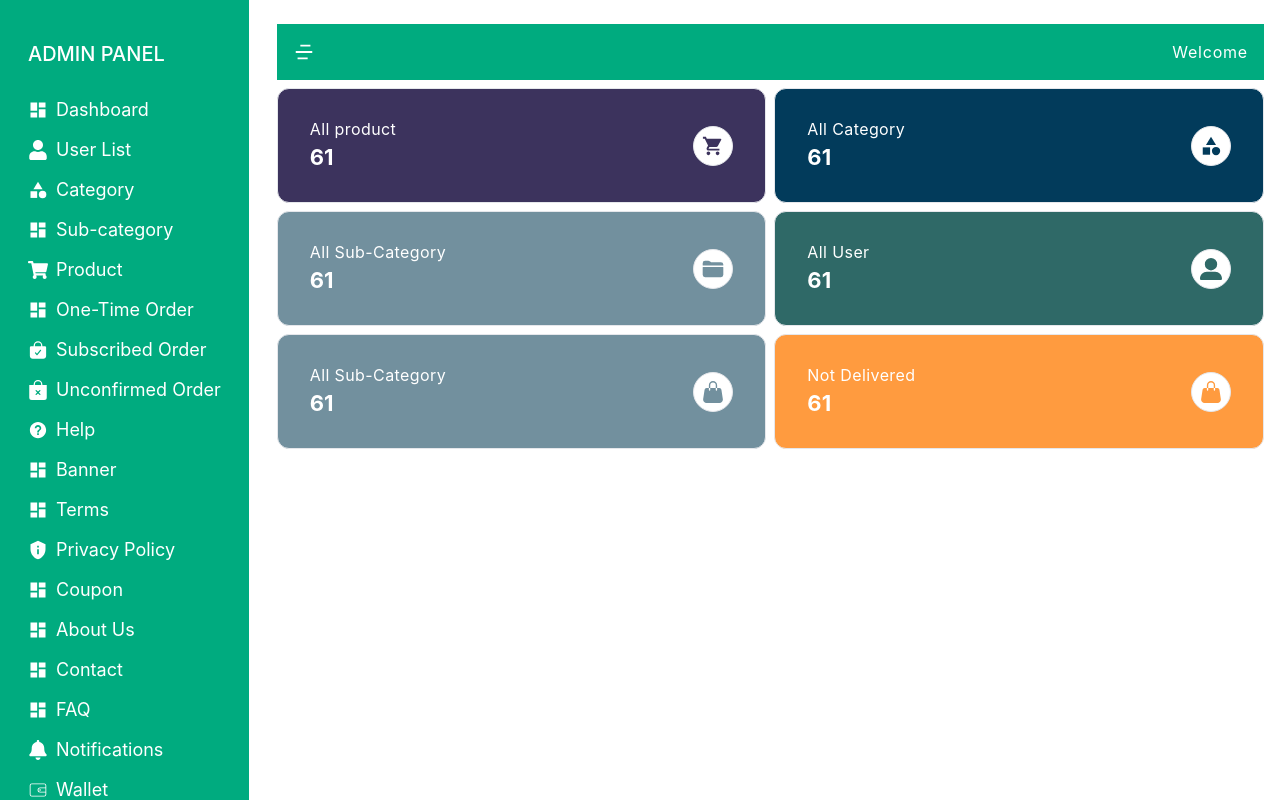
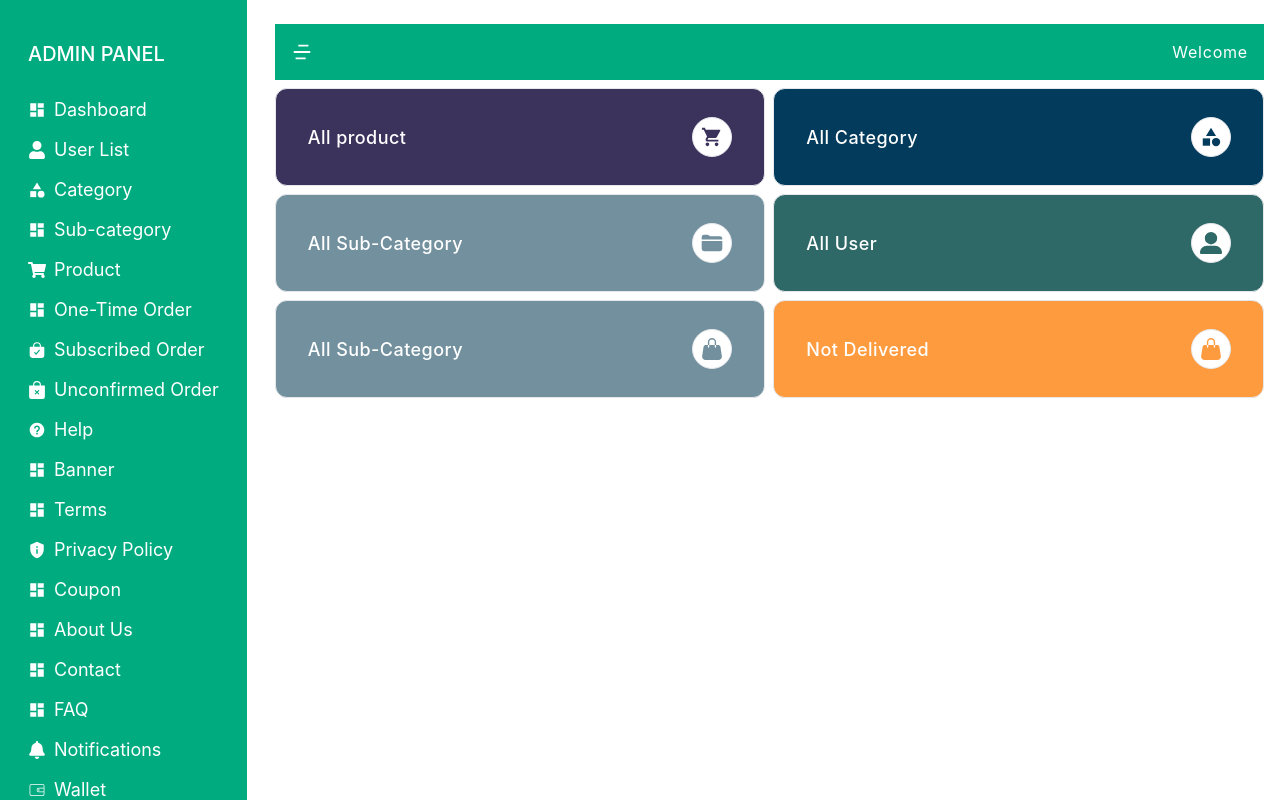
Before and after one commit to iamtoufiq/flyweis-technology-task, a React (Create React App) app: page / in a window 1280 px wide. Built offline with nearby package versions, Linux system fonts and the light colour scheme; no server answers.

Commit message:
Optimize Dashboard component

```diff
--- a/package.json
+++ b/package.json
@@ -9,6 +9,7 @@
     "react": "^18.2.0",
     "react-dom": "^18.2.0",
     "react-icons": "^5.0.1",
+    "react-loader-spinner": "^6.1.6",
     "react-scripts": "5.0.1",
     "web-vitals": "^2.1.4"
   },
--- a/src/components/Box.jsx
+++ b/src/components/Box.jsx
@@ -1,15 +1,12 @@
-import React from "react";
-import { MdShoppingCart } from "react-icons/md";
 const Box = ({ title, icon: Icon, number, bgColor }) => {
-  console.log("bg", bgColor);
   return (
     <div
       className={`flex w-full border justify-between bg-[#3C335D] text-white   px-6 md:px-8 items-center rounded-xl py-5  md:py-7`}
       style={{ backgroundColor: bgColor }}
     >
       <div className="left">
-        <h4 className="tracking-wide">{title}</h4>
-        <h3 className="text-[22px] font-[700]">61</h3>
+        <h4 className="tracking-wide font-[500] text-[18px]">{title}</h4>
+        <h3 className="text-[22px] font-[700]">{number}</h3>
       </div>
 
       <div
--- a/src/components/DashboardBody.jsx
+++ b/src/components/DashboardBody.jsx
@@ -1,19 +1,80 @@
-import React from "react";
+import React, { useMemo } from "react";
 import Box from "./Box";
 import { MdCategory } from "react-icons/md";
 import { MdShoppingCart } from "react-icons/md";
 import { IoFolder } from "react-icons/io5";
 import { BsHandbagFill } from "react-icons/bs";
 import { FaUserLarge } from "react-icons/fa6";
+import useMultipleApi from "../hook/useMultipleApi";
+import Loader from "./Loader";
 const DashboardBody = () => {
+  const endpoints = useMemo(
+    () => [
+      "api/v1/product/admin/products",
+      "api/v1/catg",
+      "api/v1/catg/subcategory/get",
+      "api/v1/user/all",
+      "api/v1/order/all/user/orders",
+    ],
+    []
+  );
+
+  const { data, loading, error } = useMultipleApi(endpoints);
+
+  console.log("data", data);
+  console.log("loading", loading);
+  console.log("error", error);
+  const productCount = data && data[0]?.value?.products?.length;
+  const categoryCount = data && data[1]?.value?.categories?.length;
+  const subcategoryCount = data && data[2]?.value?.length;
+  const allUsersCount = data && data[3]?.value?.users?.length;
+  const pendingOrderCount = data && data[4]?.value?.unconfirmedOrders?.length;
+  if (loading) {
+    return <Loader />;
+  }
+  if (error) {
+    return (
+      <div className="text-red-600 text-2xl">Error: something went wrong</div>
+    );
+  }
   return (
     <div className="grid grid-cols-1 md:grid-cols-2 gap-2">
-      <Box title="All product" icon={MdShoppingCart} bgColor="#3C335D" />
-      <Box title="All Category" icon={MdCategory} bgColor="#023B5B" />
-      <Box title="All Sub-Category" icon={IoFolder} bgColor="#72909E" />
-      <Box title="All User" icon={FaUserLarge} bgColor="#2F6967" />
-      <Box title="All Sub-Category" icon={BsHandbagFill} bgColor="#72909E" />
-      <Box title="Not Delivered" icon={BsHandbagFill} bgColor="#FF9B3F" />
+      <Box
+        title="All product"
+        icon={MdShoppingCart}
+        number={productCount}
+        bgColor="#3C335D"
+      />
+      <Box
+        title="All Category"
+        icon={MdCategory}
+        number={categoryCount}
+        bgColor="#023B5B"
+      />
+      <Box
+        title="All Sub-Category"
+        icon={IoFolder}
+        number={subcategoryCount}
+        bgColor="#72909E"
+      />
+      <Box
+        title="All User"
+        icon={FaUserLarge}
+        number={allUsersCount}
+        bgColor="#2F6967"
+      />
+      <Box
+        title="All Sub-Category"
+        icon={BsHandbagFill}
+        number={subcategoryCount}
+        bgColor="#72909E"
+      />
+      <Box
+        title="Not Delivered"
+        icon={BsHandbagFill}
+        number={pendingOrderCount}
+        bgColor="#FF9B3F"
+      />
     </div>
   );
 };
--- /dev/null
+++ b/src/components/Loader.jsx
@@ -0,0 +1,22 @@
+import React from "react";
+import { RotatingLines } from "react-loader-spinner";
+
+const Loader = () => {
+  return (
+    <div className="m-auto">
+      <RotatingLines
+        visible={true}
+        height="96"
+        width="96"
+        color="#00AB7F"
+        strokeWidth="5"
+        animationDuration="0.75"
+        ariaLabel="rotating-lines-loading"
+        wrapperStyle={{}}
+        wrapperClass=""
+      />
+    </div>
+  );
+};
+
+export default Loader;
--- a/src/components/Sidebar.jsx
+++ b/src/components/Sidebar.jsx
@@ -6,12 +6,11 @@ const Sidebar = () => {
   const [selectedItem, setSelectedItem] = useState(null);
 
   return (
-    // <aside className="flex flex-col flex-shrink-0   bg-[#00AB7F] h-screen overflow-y-scroll example text-[#FFFFFF] max-w-fit md:min-w-[20%] md:max-w-fit max-lg:w-fit pt-4  lg:max-w-fit">
     <aside className="flex flex-col flex-shrink-0 bg-[#00AB7F] h-screen overflow-y-scroll example text-[#FFFFFF] max-w-full md:max-w-[20%] xl:max-w-fit pt-4 lg:px-4">
       <h2 className="hidden md:block uppercase  py-6 text-xl  px-3 font-[500]">
         Admin panel
       </h2>
-      <h2 className="block md:hidden uppercase  py-2 text-xl font-[500] px-3">
+      <h2 className="block md:hidden uppercase  py-2 text-xl font-[500] px-3 pb-3">
         A
       </h2>
       <div className="flex flex-col items-start w-[100%] gap-3 md:gap-1">
--- a/src/components/items/SidebarItem.jsx
+++ b/src/components/items/SidebarItem.jsx
@@ -1,17 +1,36 @@
 import React from "react";
 import { MdDashboard } from "react-icons/md";
+
 const SidebarItem = ({ data, isSelected, onItemClick }) => {
   const IconComponent = data?.icon || MdDashboard;
+  const isPermissions = data?.title === "Permissions";
+
+  const handleClick = () => {
+    onItemClick(data?.title);
+  };
+
+  const iconProps = {
+    size: 18,
+    className: isPermissions ? "skew-180" : "",
+    style: isPermissions ? { transform: "scaleX(-1)" } : {},
+  };
+
   return (
     <div
-      onClick={() => onItemClick(data.title)}
+      onClick={handleClick}
       className={`flex items-center gap-2 py-1 cursor-pointer w-full hover:bg-[#047DCE] transition duration-200 px-3 ${
         isSelected && "bg-[#047DCE]"
-      }  ${data.title === "Logout" && "pt-4 pb-3"}`}
+      }  ${data.title === "Logout" ? "pt-4 pb-3" : ""}`}
     >
-      <IconComponent size={18} className="block md:hidden" />
-      <IconComponent size={20} className="hidden md:block" />
-      <p className="font-normal hidden text-lg md:block">{data.title}</p>
+      {Array.from({ length: 2 }).map((_, index) => (
+        <IconComponent
+          key={index}
+          {...iconProps}
+          className={index === 1 ? "hidden md:block" : "block md:hidden"}
+        />
+      ))}
+
+      <p className="font-normal hidden text-lg md:block">{data?.title}</p>
     </div>
   );
 };
--- a/src/hook/useApi.js
+++ /dev/null
@@ -1,28 +0,0 @@
-import { useState, useEffect } from "react";
-
-const baseUrl = "https://chetan-project-backend.vercel.app/";
-const useApi = (url) => {
-  const [data, setData] = useState(null);
-  const [loading, setLoading] = useState(true);
-  const [error, setError] = useState(null);
-
-  useEffect(() => {
-    const fetchData = async () => {
-      try {
-        const response = await fetch(`${baseUrl}${url}`);
-        const result = await response.json();
-        setData(result);
-      } catch (error) {
-        setError(error);
-      } finally {
-        setLoading(false);
-      }
-    };
-
-    fetchData();
-  }, [url]);
-
-  return { data, loading, error };
-};
-
-export default useApi;
--- a/src/hook/useMultipleApi.js
+++ b/src/hook/useMultipleApi.js
@@ -1,7 +1,6 @@
-// useMultipleApi.js
 import { useState, useEffect } from "react";
 
-const baseUrl = "https://chetan-project-backend.vercel.app/";
+const baseUrl = process.env.REACT_APP_BASE_URL;
 
 const useMultipleApi = (endpoints) => {
   const [data, setData] = useState(null);
@@ -14,7 +13,7 @@ const useMultipleApi = (endpoints) => {
         setLoading(true);
 
         const urls = endpoints.map((endpoint) => `${baseUrl}${endpoint}`);
-        const responses = await Promise.all(
+        const responses = await Promise.allSettled(
           urls.map((url) => fetch(url).then((res) => res.json()))
         );
 
```
Also changed, not shown: src/App.js (+0 -28 lines), src/data/sidebarData.js (+8 -11 lines), 1 other file (tests, documents, lock files or other folders).
